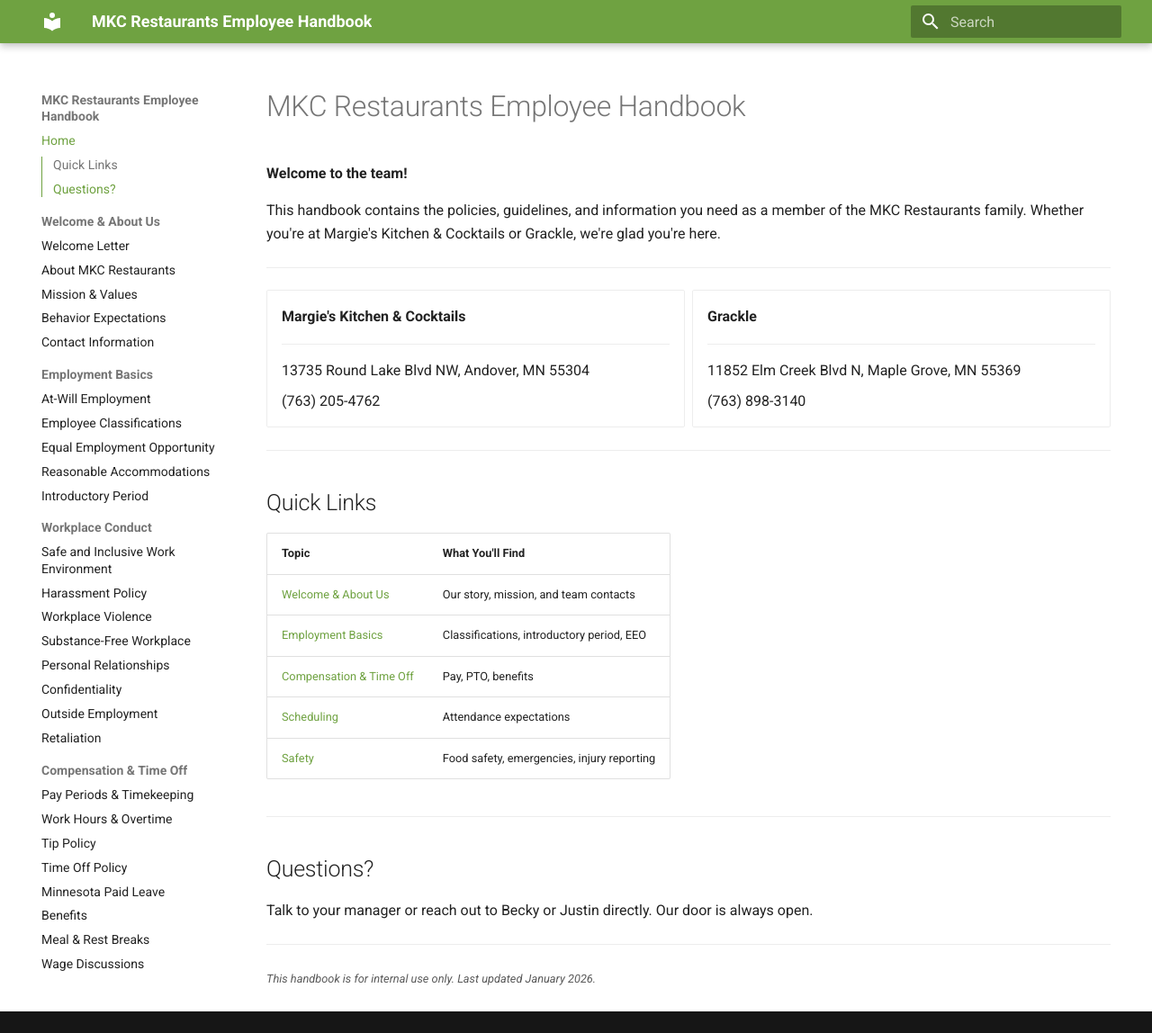
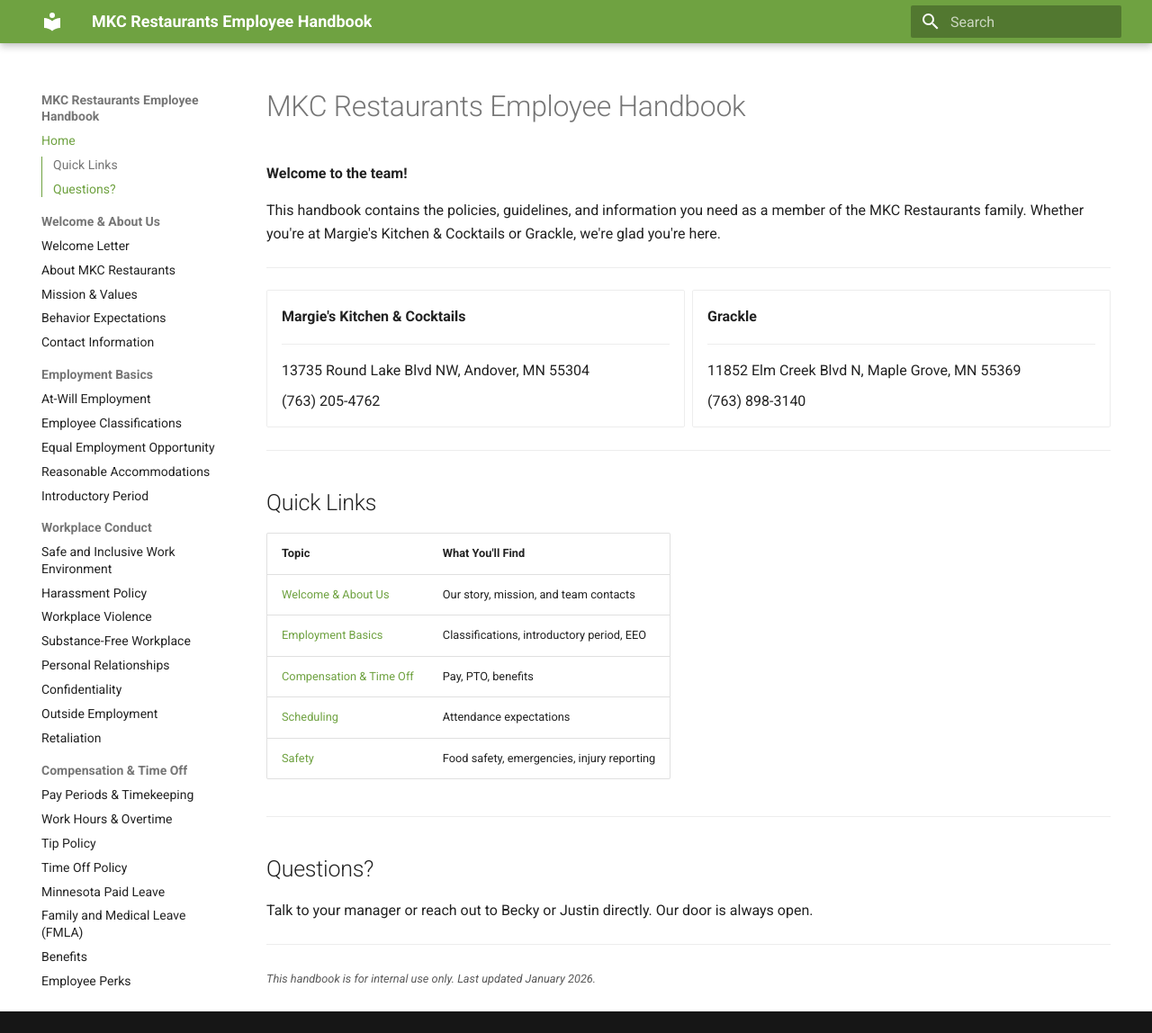
Before and after one commit to JustinAhlstrom-MKC/handbook, an MkDocs documentation site: the page built from policies/index.md, in a window 1280 px wide and 1148 px high. Shown: the whole window at 90% size. Built offline with MkDocs 1.6.1 and Material for MkDocs 9.7.7, drawn with Linux system fonts in a browser that asks for light colours.

Commit message:
Fix MkDocs nav: remove deleted on-stage.md, add fmla and employee-perks
Co-Authored-By: Claude Opus 4.6 <noreply@anthropic.com>

```diff
--- a/mkdocs.yml
+++ b/mkdocs.yml
@@ -49,13 +49,14 @@ nav:
     - 04-compensation/tips.md
     - 04-compensation/pto-policy.md
     - 04-compensation/mn-paid-leave.md
+    - 04-compensation/fmla.md
     - 04-compensation/benefits.md
+    - 04-compensation/employee-perks.md
     - 04-compensation/meal-rest-breaks.md
     - 04-compensation/wage-discussions.md
   - Scheduling & Attendance:
     - 05-scheduling/attendance.md
   - Appearance & Professionalism:
-    - 06-appearance/on-stage.md
     - 06-appearance/appearance-standards.md
     - 06-appearance/smoking.md
   - Technology & Systems:
```
